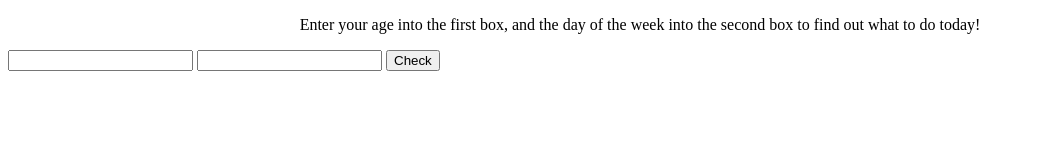
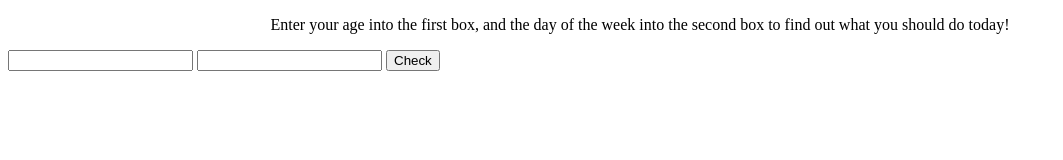
Before and after one commit to Lukas-Johns/Unit-7-05, a plain HTML site: page index.html in a window 1280 px wide. Shown: the whole page, without its empty margins (0-1063 px from the left). Drawn offline with Linux system fonts and the light colour scheme.

Commit message:
do the thing

```diff
--- a/index.html
+++ b/index.html
@@ -5,7 +5,7 @@
     <link href="style.css" rel="stylesheet" type="text/css" />
   </head>
   <body>
-    <p class="center">Enter your age into the first box, and the day of the week into the second box to find out what to do today!</p>
+    <p class="center">Enter your age into the first box, and the day of the week into the second box to find out what you should do today!</p>
     <input id="enter-one" type="text">
     <input id="enter-two" type="text">
     <button id="press">Check</button>
```
